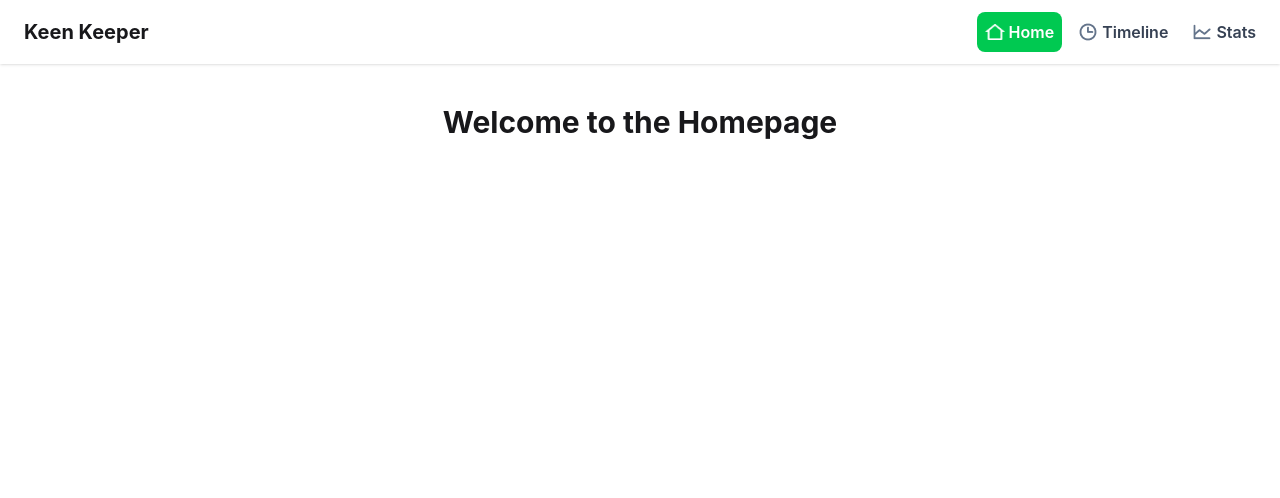
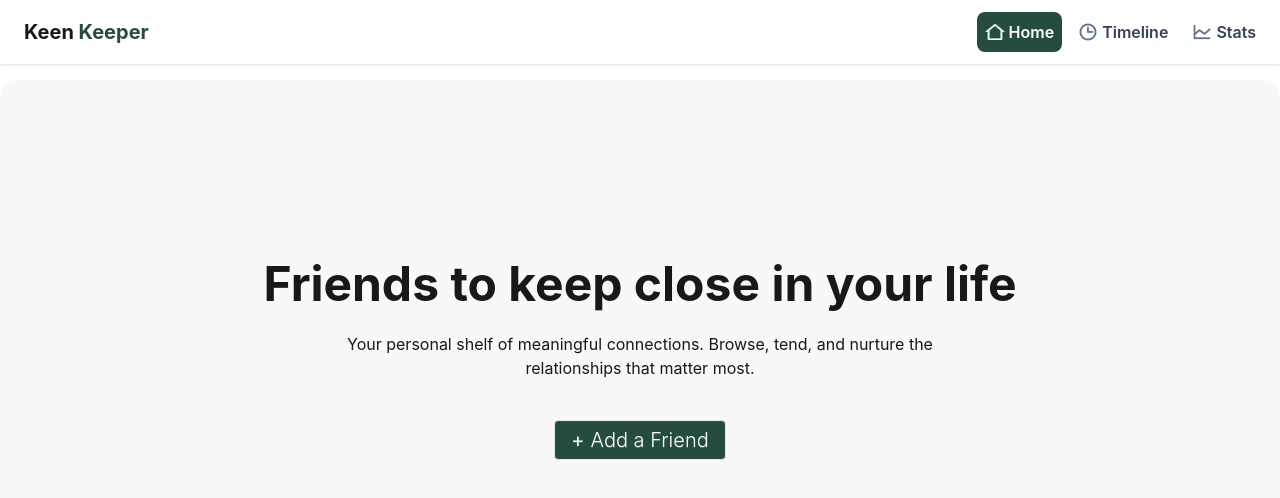
Before and after one commit to Hedayet-756/Assignment-7, a React (Vite) app: page / in a window 1280 px wide. Shown: the top 498 px of the page. Built offline with nearby package versions, Linux system fonts and the light colour scheme.

Commit message:
Banner Section Add

```diff
--- a/src/components/navbar/NavBar.jsx
+++ b/src/components/navbar/NavBar.jsx
@@ -12,7 +12,7 @@ const NavBar = () => {
                 <NavLink
                     to="/"
                     className={({ isActive }) =>
-                        `font-semibold mr-2 flex items-center gap-1 p-2 rounded-lg ${isActive ? "text-white bg-green-500" : "text-gray-700 hover:bg-gray-100"}`
+                        `font-semibold mr-2 flex items-center gap-1 p-2 rounded-lg ${isActive ? "text-white bg-[#244D3F]" : "text-gray-700 hover:bg-gray-100"}`
                     }
                 >
                     <img src={homeIcon} alt="Home" height="24" width="20" />
@@ -23,7 +23,7 @@ const NavBar = () => {
                 <NavLink
                     to="/timeline"
                     className={({ isActive }) =>
-                        `font-semibold mr-2 flex items-center gap-1 p-2 rounded-lg ${isActive ? "text-white bg-green-500" : "text-gray-700 hover:bg-gray-100"}`
+                        `font-semibold mr-2 flex items-center gap-1 p-2 rounded-lg ${isActive ? "text-white bg-[#244D3F]" : "text-gray-700 hover:bg-gray-100"}`
                     }
                 >
                     <img src={clock} alt="Timeline" height="24" width="20" />
@@ -34,7 +34,7 @@ const NavBar = () => {
                 <NavLink
                     to="/stats"
                     className={({ isActive }) =>
-                        `font-semibold mr-2 flex items-center gap-1 p-2 rounded-lg ${isActive ? "text-white bg-green-500" : "text-gray-700 hover:bg-gray-100"}`
+                        `font-semibold mr-2 flex items-center gap-1 p-2 rounded-lg ${isActive ? "text-white bg-[#244D3F]" : "text-gray-700 hover:bg-gray-100"}`
                     }
                 >
                     <img src={stats} alt="Stats" height="24" width="20" />
@@ -60,7 +60,7 @@ const NavBar = () => {
                                 }
                             </ul>
                         </div>
-                        <h2 className="font-bold text-xl items-center text-center">Keen Keeper</h2>
+                        <h2 className="font-bold text-xl items-center text-center">Keen <span className="text-[#244D3F]">Keeper</span></h2>
                     </div>
 
                     <div className="navbar-end gap-4 sm: hidden lg:flex">
--- /dev/null
+++ b/src/pages/homepage/Banner.jsx
@@ -0,0 +1,18 @@
+import React from 'react';
+
+const Banner = () => {
+    return (
+        <div>
+            <div className="hero bg-base-200 min-h-[70vh] rounded-2xl my-4 container mx-auto text-center">
+                <div>
+                    <h1 className="text-5xl font-bold">Friends to keep close in your life</h1>
+                    <p className="py-6">Your personal shelf of meaningful connections. Browse, tend, and nurture the <br />
+                        relationships that matter most.</p>
+                    <button className="btn text-xl font-light text-white  bg-[#244D3F] mt-4"> <strong>+</strong> Add a Friend</button>
+                </div>
+            </div>
+        </div>
+    );
+};
+
+export default Banner;
--- a/src/pages/homepage/Homepage.jsx
+++ b/src/pages/homepage/Homepage.jsx
@@ -1,9 +1,10 @@
 import React from 'react';
+import Banner from './Banner';
 
 const Homepage = () => {
     return (
         <div>
-            <h1 className='text-3xl font-bold text-center mt-10'>Welcome to the Homepage</h1>
+            <Banner />
         </div>
     );
 };
```
